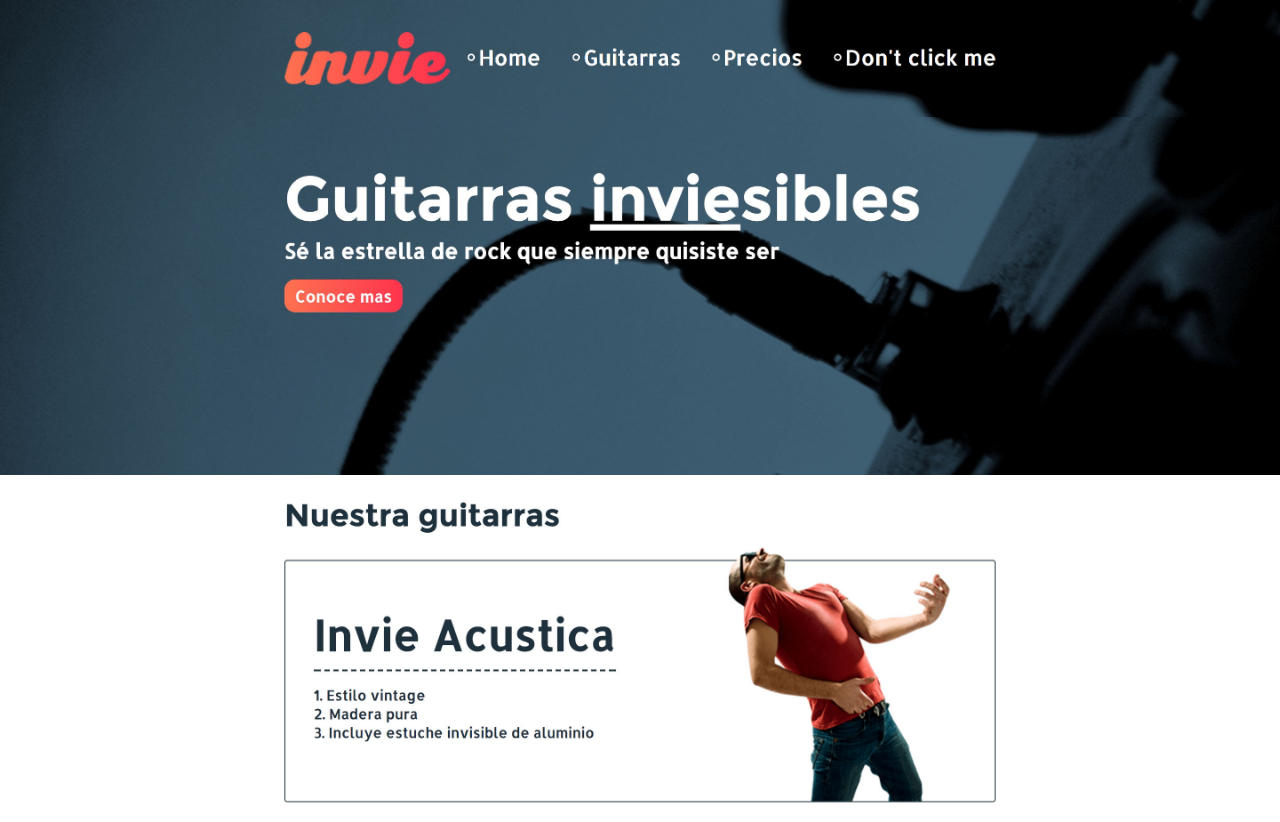
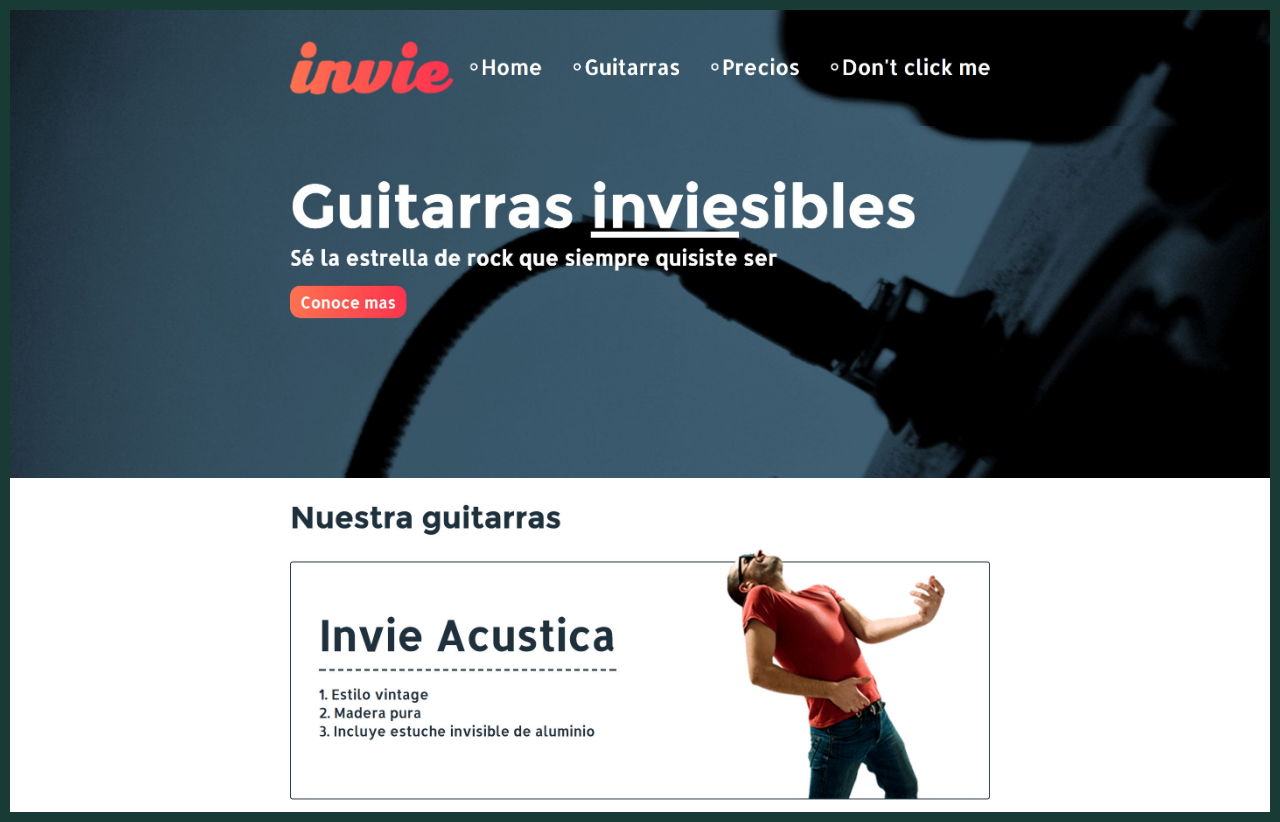
Before and after one commit to juandiazgit/invie-github, a plain HTML site: page index.html in a window 1280 px wide. Drawn offline with Linux system fonts and the light colour scheme.

Commit message:
hotfix 1

```diff
--- a/index.html
+++ b/index.html
@@ -4,6 +4,7 @@
 	<style media="screen">
 		body {
 		margin: 0;
+		border: 10px solid #193b36;
 		}
 		img{
 		max-width: 100%;
```
